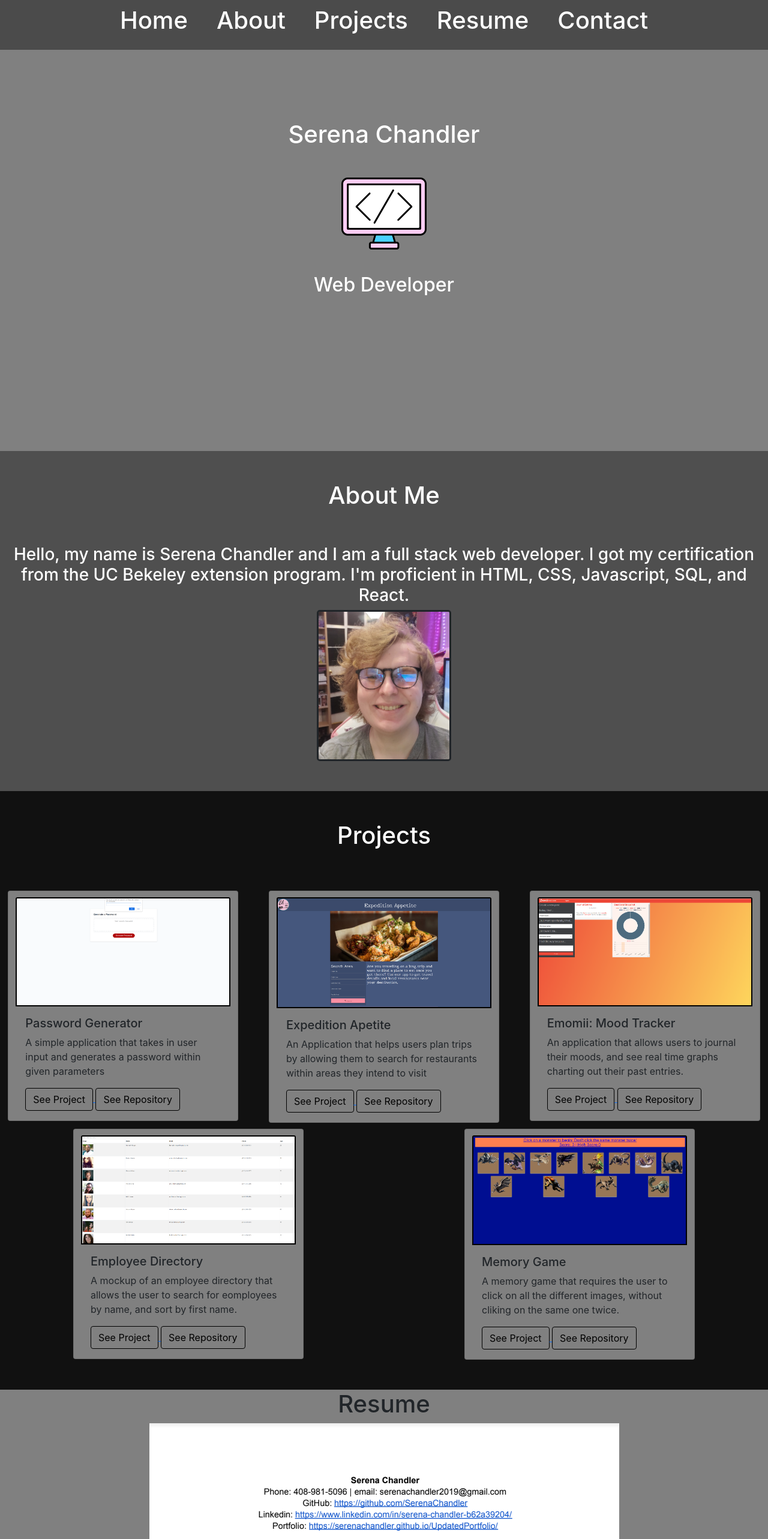
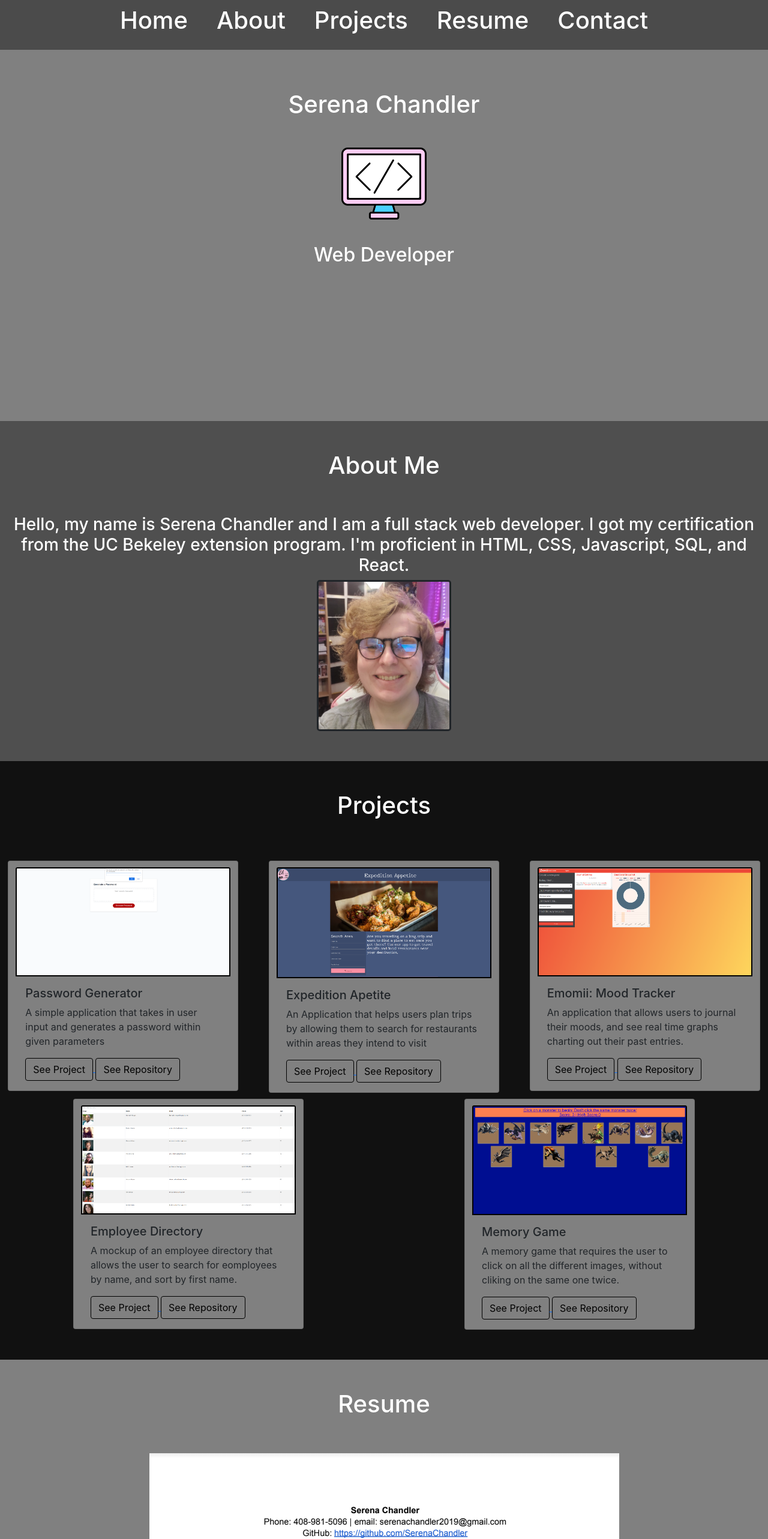
Before and after one commit to SerenaChandler/react-portfolio, a React (Create React App) app: page / in a window 1280 px wide. Shown: the top 2566 px of the page at 60% size. Built offline with nearby package versions, Linux system fonts and the light colour scheme.

Commit message:
adjusted text color and margins

```diff
--- a/src/components/Resume/index.js
+++ b/src/components/Resume/index.js
@@ -5,9 +5,13 @@ function Resume() {
     <div id="home" className="row" style={{ background: "grey" }}>
       <div className="text-center">
         <div id="resume">
-          <h1 class="section">Resume</h1>
+          <h1    style={{
+          color: "white",
+          paddingBottom: 50,
+          paddingTop: 50,
+        }} class="section">Resume</h1>
           <div>
-            <img src="./images/resume.png" />
+            <img className="img-fluid mx-auto d-block" src="./images/resume.png" />
 
             <h2>
               <a style={{ color: "white" }}  className="text-decoration-none" href="./images/currentResume.pdf" target="_blank" download>
--- a/src/pages/Home.js
+++ b/src/pages/Home.js
@@ -4,7 +4,7 @@ const Homepage = () => {
   return (
     <div id="home" className="row" style={{ background: "grey" }}>
       <div className="text-center">
-        <h1 style={{ color: "white", paddingTop: 200 }}>Serena Chandler</h1>
+        <h1 style={{ color: "white", paddingTop: 150 }}>Serena Chandler</h1>
 
         <img src="./images/transDev.png" />
 
```
